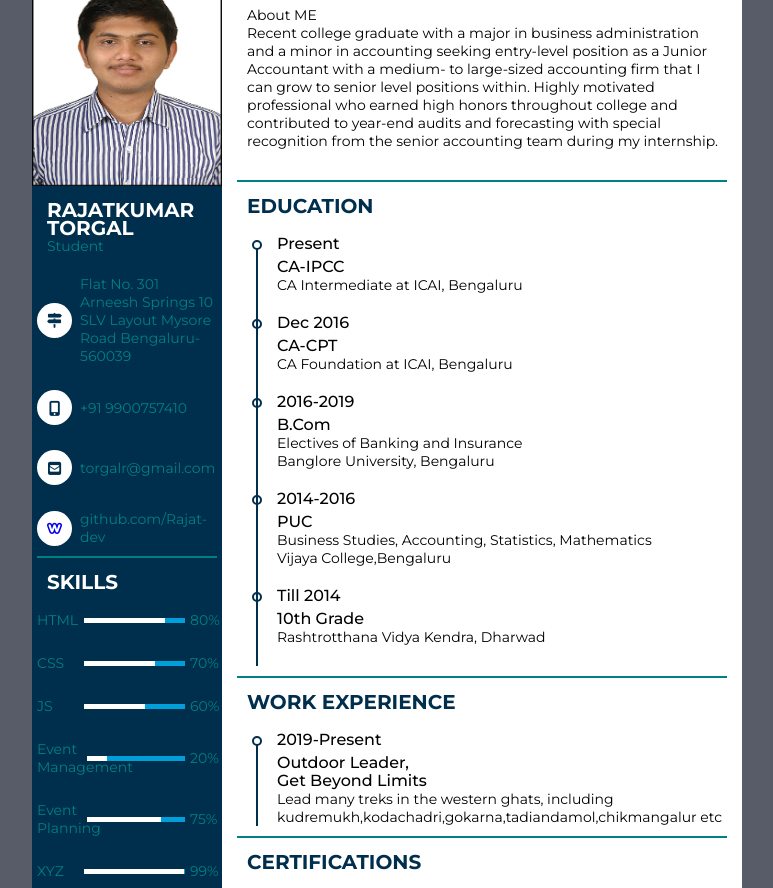
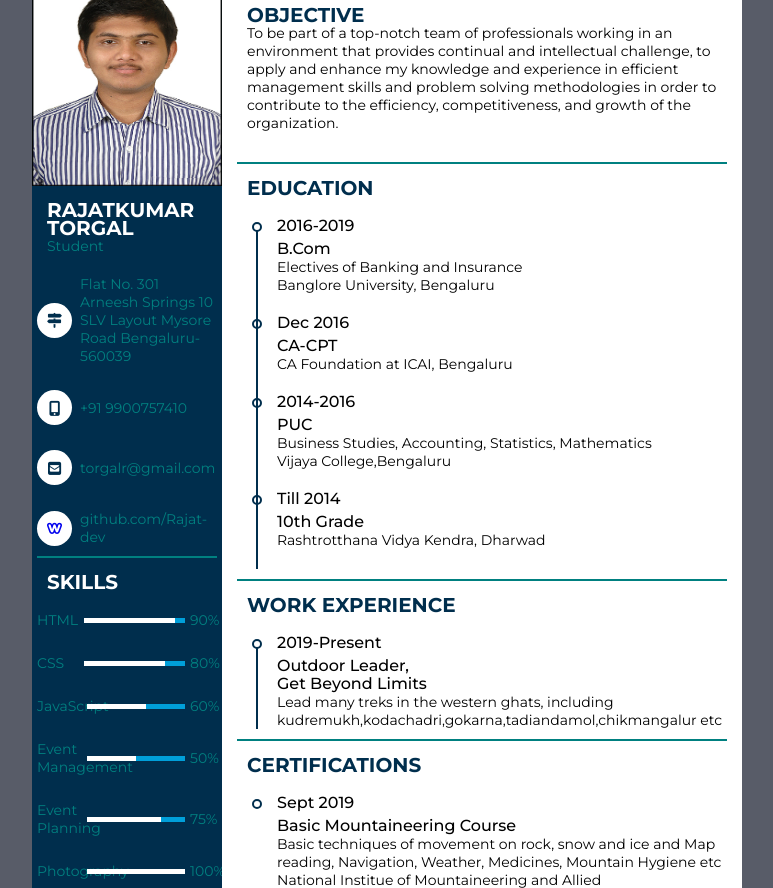
Before and after one commit to Rajat-dev/Resume-Singlepage, a plain HTML site: page index.html in a window 1280 px wide. Shown: the part 74-962 px from the top of the page, without its empty margins (208-981 px from the left). Drawn offline with Linux system fonts and the light colour scheme.

Commit message:
2nd Update

```diff
--- a/index.html
+++ b/index.html
@@ -68,6 +68,17 @@
                 HTML
               </div>
               <div class="skill_progress">
+                <span style="width: 90%"></span>
+              </div>
+              <div class="skill_per">
+                90%
+              </div>
+            </li>
+            <li>
+              <div class="skill_name">
+                CSS
+              </div>
+              <div class="skill_progress">
                 <span style="width: 80%"></span>
               </div>
               <div class="skill_per">
@@ -76,18 +87,7 @@
             </li>
             <li>
               <div class="skill_name">
-                CSS
-              </div>
-              <div class="skill_progress">
-                <span style="width: 70%"></span>
-              </div>
-              <div class="skill_per">
-                70%
-              </div>
-            </li>
-            <li>
-              <div class="skill_name">
-                JS
+                JavaScript
               </div>
               <div class="skill_progress">
                 <span style="width: 60%"></span>
@@ -101,10 +101,10 @@
                 Event Management
               </div>
               <div class="skill_progress">
-                <span style="width: 20%"></span>
+                <span style="width: 50%"></span>
               </div>
               <div class="skill_per">
-                20%
+                50%
               </div>
             </li>
             <li>
@@ -120,13 +120,13 @@
             </li>
             <li>
               <div class="skill_name">
-                XYZ
+                Photography
               </div>
               <div class="skill_progress">
-                <span style="width: 99%"></span>
+                <span style="width: 100%"></span>
               </div>
               <div class="skill_per">
-                99%
+                100%
               </div>
             </li>
           </ul>
@@ -138,7 +138,7 @@
           <ul>
             <li>
               <div class="icon">
-                <a href="https://www.linkedin.com/in/rajatkumar-torgal-2939101ab/"><i class="fab fa-linkedin" aria-hidden="true"></i></a>
+                <a href="https://www.linkedin.com/in/rajatkumar-torgal"><i class="fab fa-linkedin" aria-hidden="true"></i></a>
               </div>
               <div class="data">
                 <p class="semi-bold"> Linkedin</p>
@@ -150,8 +150,8 @@
                 <a href="https://www.flickr.com/photos/188487317@N03/"><i class="fab fa-flickr" aria-hidden="true"></i></a>
               </div>
               <div class="data">
-                <p class="semi-bold"> Flickr</p>
-                <p>@Rajat Torgal</p>
+                <p class="semi-bold"> Instagram </p>
+                <p>@rajatkumartorgal</p>
               </div>
             </li>
             <li>
@@ -268,8 +268,8 @@
     <div class="resume_right">
       <div class="resume_item resume_about">
         <div class="title">
-          <p class="bol">About ME</p>
-          <p>Recent college graduate with a major in business administration and a minor in accounting seeking entry-level position as a Junior Accountant with a medium- to large-sized accounting firm that I can grow to senior level positions within. Highly motivated professional who earned high honors throughout college and contributed to year-end audits and forecasting with special recognition from the senior accounting team during my internship.</p>
+          <p class="bold">Objective</p>
+          <p>To be part of a top-notch team of professionals working in an environment that provides continual and intellectual challenge, to apply and enhance my knowledge and experience in efficient management skills and problem solving methodologies in order to contribute to the efficiency, competitiveness, and growth of the organization.</p>
         </div>
       </div>
       <div class="resume_item resume_education">
@@ -279,11 +279,12 @@
         <ul>
           <li>
             <div class="date">
-              Present
+              2016-2019
             </div>
             <div class="info">
-              <p class="semi-bold">CA-IPCC</p>
-              <p> CA Intermediate at ICAI, Bengaluru</p>
+              <p class="semi-bold">B.Com</p>
+              <p>Electives of Banking and Insurance</p>
+              <p> Banglore University, Bengaluru</p>
             </div>
           </li>
           <li>
@@ -293,16 +294,6 @@
             <div class="info">
               <p class="semi-bold">CA-CPT</p>
               <p> CA Foundation at ICAI, Bengaluru</p>
-            </div>
-          </li>
-          <li>
-            <div class="date">
-              2016-2019
-            </div>
-            <div class="info">
-              <p class="semi-bold">B.Com</p>
-              <p>Electives of Banking and Insurance</p>
-              <p> Banglore University, Bengaluru</p>
             </div>
           </li>
           <li>
```
